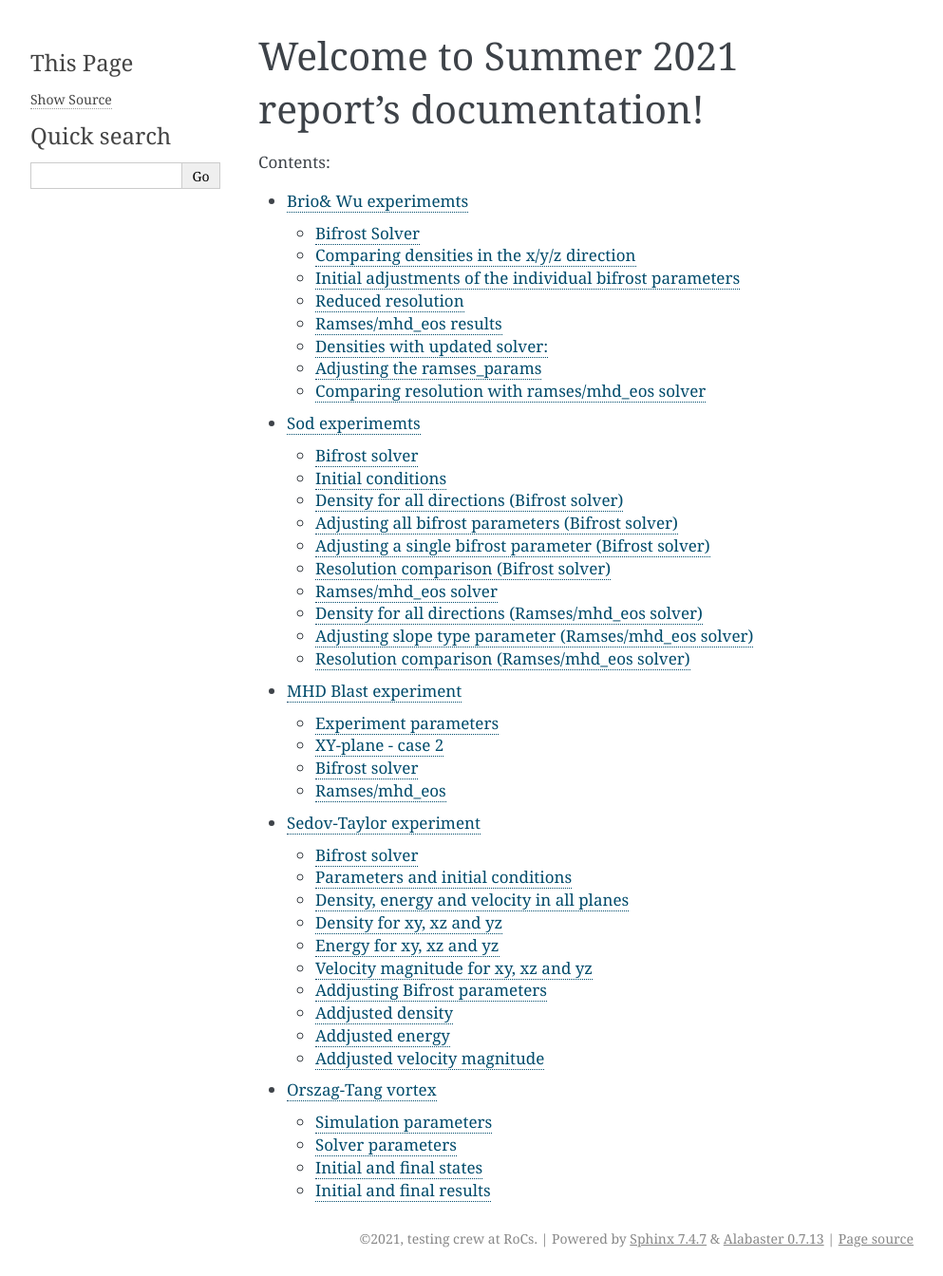
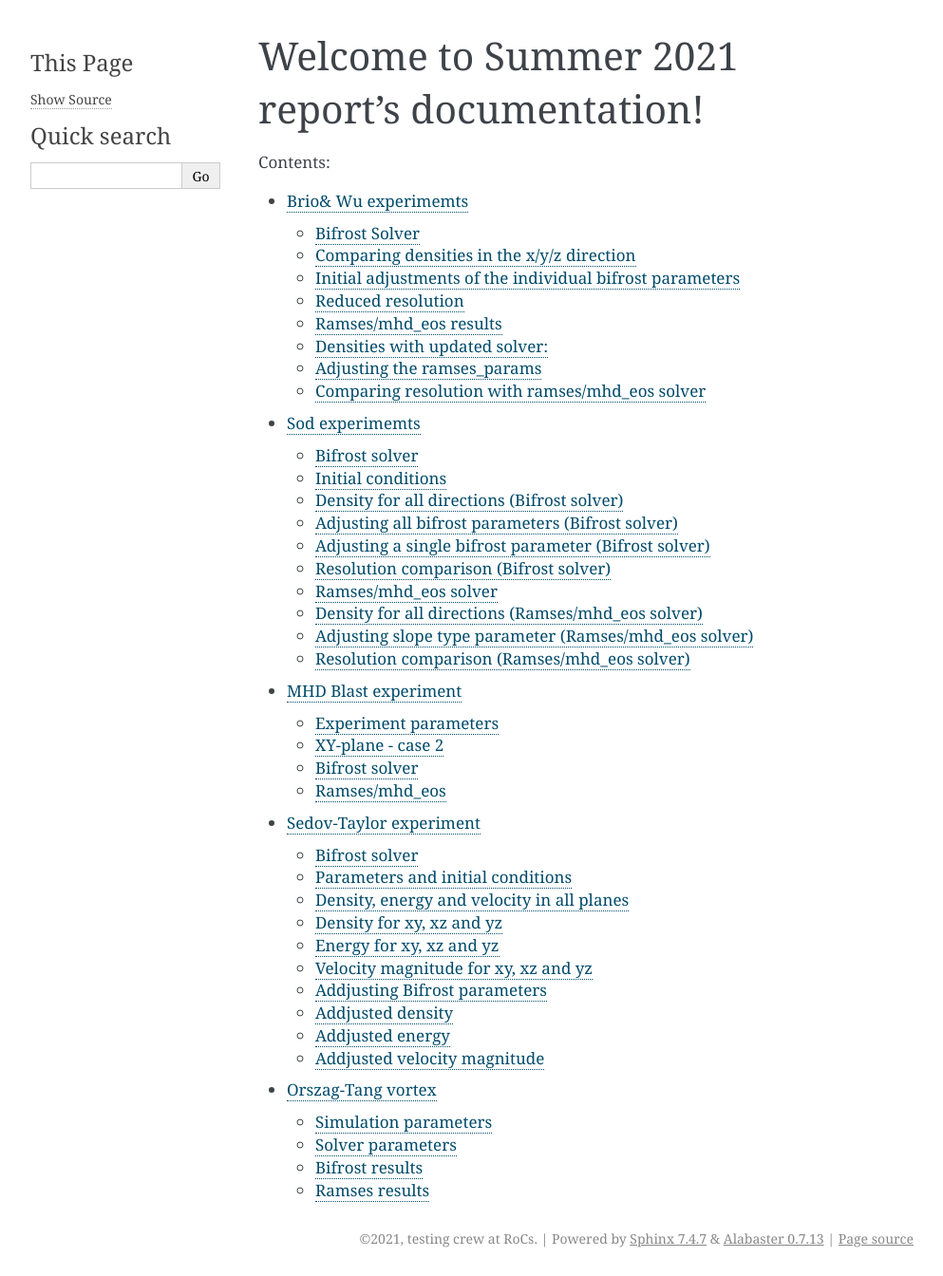
Before and after one commit to guadabsb15/summer_2021_report, a Sphinx documentation site: the page built from docs/source/index.rst, in a window 1280 px wide. Shown: the whole page at 95% size, without its empty margins (148-1141 px from the left). Built offline with Sphinx 7.4.7, drawn with Linux system fonts in a browser that asks for light colours.

Commit message:
Updated subsection format for parameter test-results

```diff
--- a/docs/source/orszagtang.rst
+++ b/docs/source/orszagtang.rst
@@ -96,13 +96,12 @@
 
 
 
+
 Bifrost results
----------------
+##########################
 
 Here we will show the results of the experiment compiled with the bifrost solver. There are four quantities we will report for three different planes, namely density, energy, velocity magnitude and magnetic pressure.
 
-Initial and final states
-##########################
 
 We will plot the final states of the different quantities in all three directions. We will also include a plot of the initial state at t=0s for the xy-direction only. The plot at t=0s for the xy plane will be shown in the upper left panel, while the upper right panel shows the plot in the xy-plane after t=0.5s. The lower left and lower bottom corresponds to the xz-plane and yz-plane at t=0.5s respectively.
 
@@ -166,13 +165,12 @@
    :width: 48 %
 
 
+
 Ramses results
---------------
+#########################
+
 
 We will now report the results obtained compiled with the ramses/mhd_eos solver, where we plot the same quantities as we did for the bifrost solver.
-
-Initial and final results
-#########################
 
 The plots are the same as we did with bifrost, where each quantity is shown for the xy-plane, xz-plane and yz-plane. For the xy-plane we will include the result at t=0s, but for all three directions we will report the result after t=0.5s. Similarly to the bifrost plots, the upper left and upper right plots corresponds to the xy-plane at t=0s and t=0.5s repsectively. The lower left and lower right plots correspond to the xz-plane and yz-plane, respectively.
 
```
